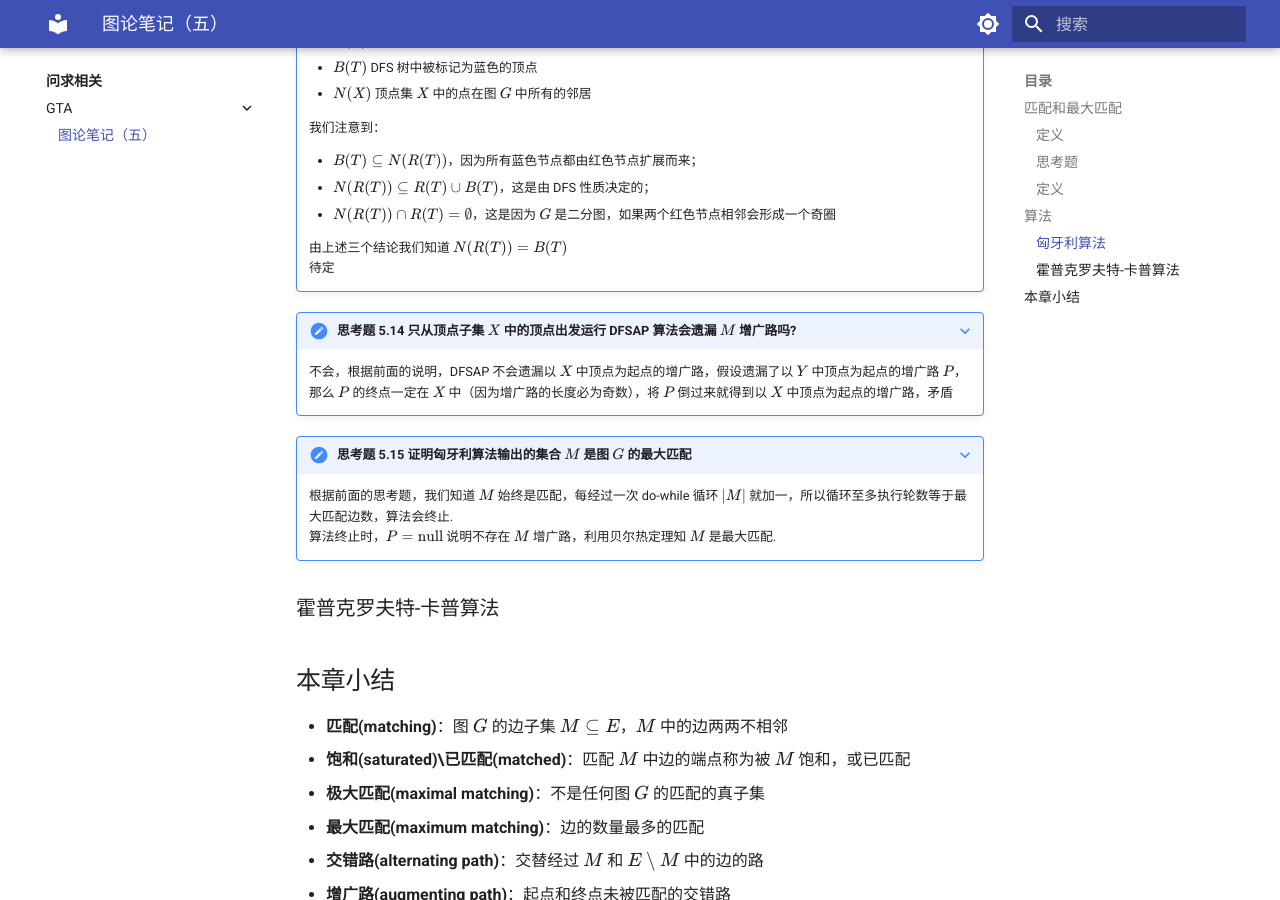
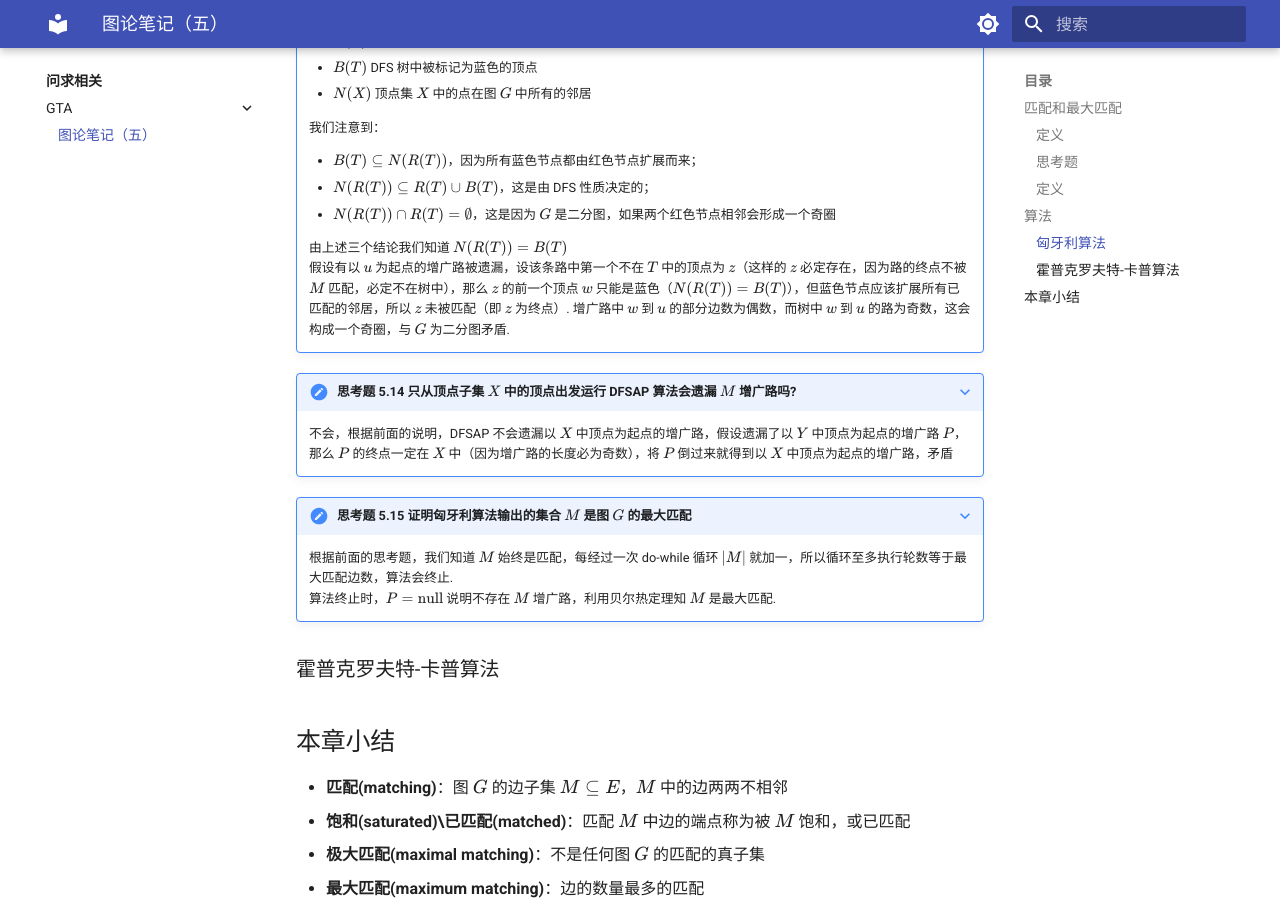
Before and after one commit to NJU-GTA/ps, an MkDocs documentation site: the page built from docs/问求相关/GTA/1.md, in a window 1280 px wide and 900 px high, scrolled down 4752 px. Built offline with MkDocs 1.6.1 and Material for MkDocs 9.7.7, drawn with Linux system fonts in a browser that asks for light colours; comment, search, counter and statistics services are not loaded.

Commit message:
Update Chapter 5

```diff
--- a/docs/问求相关/GTA/1.md
+++ b/docs/问求相关/GTA/1.md
@@ -184,8 +184,7 @@ that $f(a)=f(b)$. -->
     - $N(R(T)) \cap R(T) = \emptyset$，这是因为 $G$ 是二分图，如果两个红色节点相邻会形成一个奇圈
 
     由上述三个结论我们知道 $N(R(T)) = B(T)$
-    <!-- 假设有以 $u$ 为起点的增广路被遗漏，设该条路中第一个不在 $T$ 中的顶点为 $z$（这样的 $z$ 必定存在，因为路的终点不被 $M$ 匹配，必定不在树中），那么 $z$ 的前一个顶点 $w$ 只能是蓝色（$N(R(T)) = B(T)$），但蓝色节点应该扩展所有已匹配的邻居，所以 $z$ 未被匹配（即 $z$ 为终点）. 从 $u$ 到 $w$ 只有一条路，且最后一条边不属于 $M$，而 $wz$ 也不属于 $M$，显然与增广路的定义矛盾. 综上，不会遗漏增广路.  -->
-    待定
+    假设有以 $u$ 为起点的增广路被遗漏，设该条路中第一个不在 $T$ 中的顶点为 $z$（这样的 $z$ 必定存在，因为路的终点不被 $M$ 匹配，必定不在树中），那么 $z$ 的前一个顶点 $w$ 只能是蓝色（$N(R(T)) = B(T)$），但蓝色节点应该扩展所有已匹配的邻居，所以 $z$ 未被匹配（即 $z$ 为终点）. 增广路中 $w$ 到 $u$ 的部分边数为偶数，而树中 $w$ 到 $u$ 的路为奇数，这会构成一个奇圈，与 $G$ 为二分图矛盾.
 
 ???+ note "思考题 5.14  只从顶点子集 $X$ 中的顶点出发运行 DFSAP 算法会遗漏 $M$ 增广路吗?"
 
```
